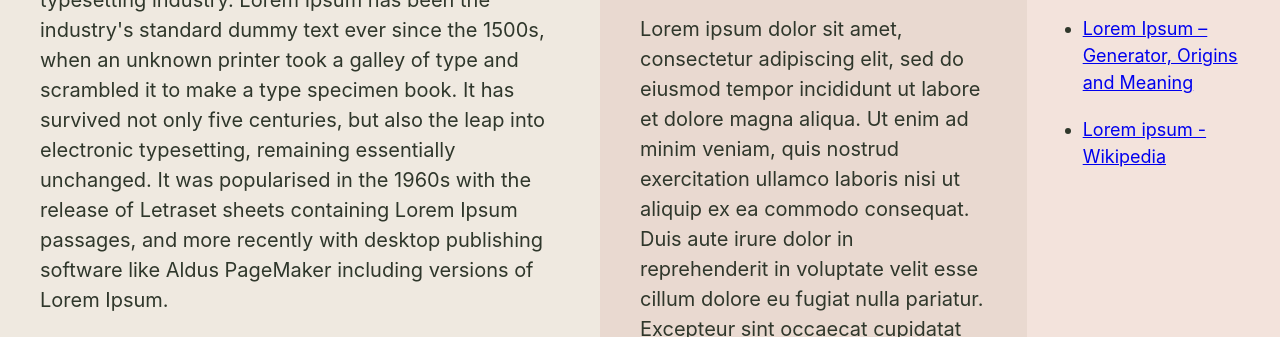
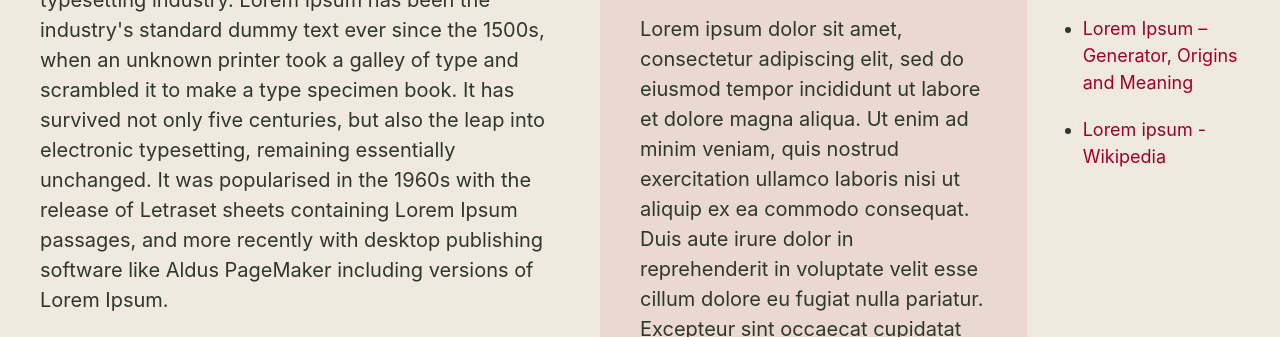
Before and after one commit to anwarmontasir/practice-css-flexbox, a plain HTML site: page index.html in a window 1280 px wide. Shown: the part 314-651 px from the top of the page. Drawn offline with Linux system fonts and the light colour scheme.

Commit message:
css changes

```diff
--- a/css/base.css
+++ b/css/base.css
@@ -1,3 +1,6 @@
+* {
+    box-sizing: border-box;
+}
 html {
     font-size: 1.25rem;
 }
@@ -5,9 +8,11 @@ body {
     /* system font stack: see https://css-tricks.com/snippets/css/system-font-stack/ */
     font: 400 100%/1.5 -apple-system, BlinkMacSystemFont, "Segoe UI", Roboto, Helvetica, Arial, sans-serif, "Apple Color Emoji", "Segoe UI Emoji", "Segoe UI Symbol";
     color: #2F372B;
+    background: #fffcf3;
     margin: 0;
     padding: 0;
 }
+a {text-decoration: none;}
 header {
     background: #2F372B;
     border-bottom: 3px solid #FE5276;
@@ -22,7 +27,6 @@ header ul {
 }
 header a {
     color: #fff;
-    text-decoration: none;
 }
 #logo a {
     color: #FE5276;
@@ -30,20 +34,20 @@ header a {
     font-size: 1.5rem;
 }
 
+main {background: #efe9e0;}
+main a {
+    color: #9E0226;
+}
 h1 {
     font-size: 2rem;
 }
 section {
     padding: 2rem;
 }
-#article {
-    background: #efe9e0;
-}
 #sample {
     background: #e9d9d0;
 }
 #resources {
-    background: #f3e3dc;
     font-size: .9rem;
 }
 #resources ul {
--- a/css/layout.css
+++ b/css/layout.css
@@ -10,10 +10,11 @@
     #logo {
         margin: 0 auto 0 0;
     }
-
+}
+@media screen and (min-width: 1024px) {
     main {
         display: flex;
-        max-width: 1600px;
+        max-width: 1720px;
         margin: 0 auto;
     }
     section {
```
